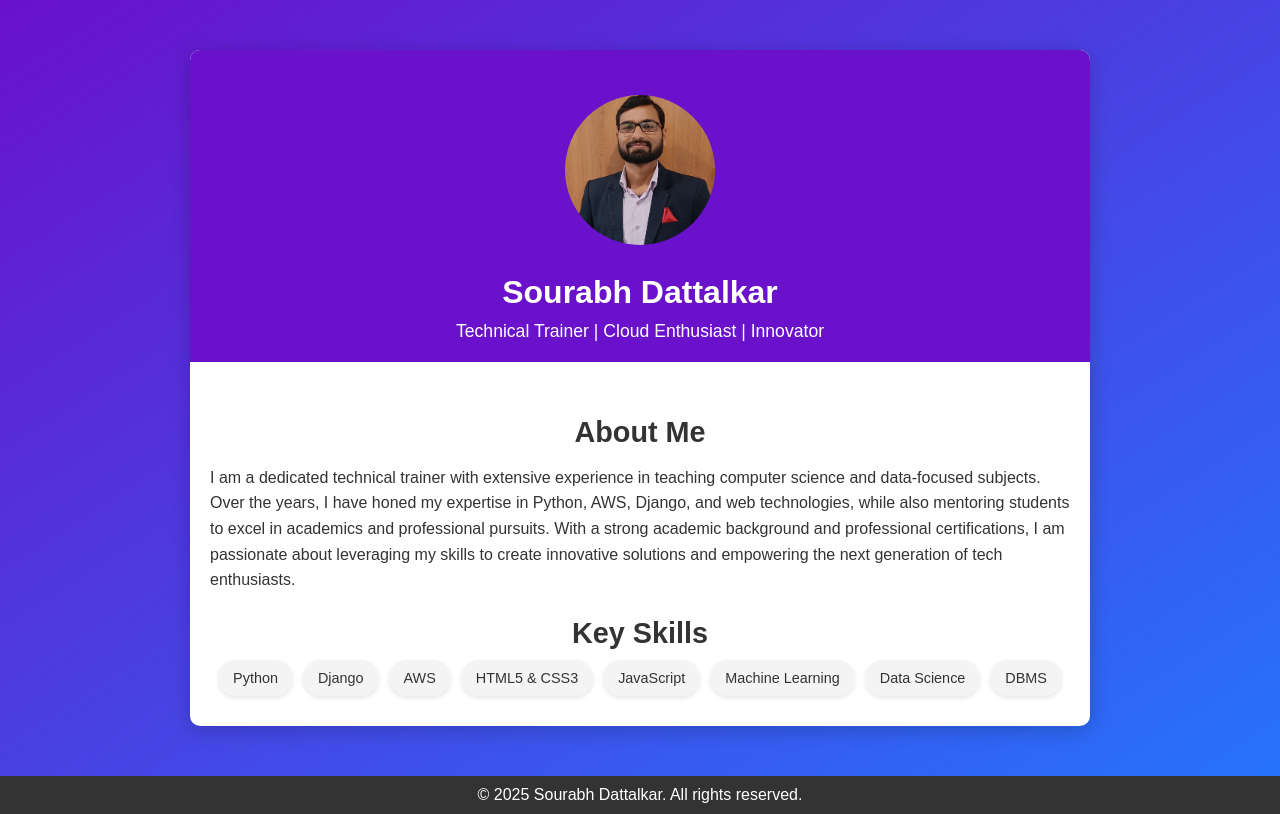
After one commit to sourabhdattalkar/pinaka-ai, a Django app: template ai_chat/templates/ai_chat/about.html in a window 1280 px wide. The commit adds this page. Run offline with Django 4.2, Linux system fonts and the light colour scheme; the template is opened without the code that fills it, so the values that code supplies are empty; parts of the project's set-up code (start-up, migrations or seed data) failed here and were passed over.

Commit message:
6th commit for AI with About us

```diff
--- /dev/null
+++ b/ai_chat/templates/ai_chat/about.html
@@ -0,0 +1,122 @@
+<!DOCTYPE html>
+<html lang="en">
+<head>
+    <meta charset="UTF-8">
+    <meta name="viewport" content="width=device-width, initial-scale=1.0">
+    <title>About Me - Sourabh Dattalkar</title>
+    <link rel="stylesheet" href="https://cdnjs.cloudflare.com/ajax/libs/font-awesome/6.0.0-beta3/css/all.min.css">
+    <style>
+        body {
+            font-family: 'Arial', sans-serif;
+            margin: 0;
+            padding: 0;
+            background: linear-gradient(to bottom right, #6a11cb, #2575fc);
+            color: #fff;
+        }
+
+        .container {
+            max-width: 900px;
+            margin: 50px auto;
+            background: #fff;
+            color: #333;
+            border-radius: 10px;
+            box-shadow: 0 4px 20px rgba(0, 0, 0, 0.2);
+            overflow: hidden;
+            text-align: center;
+        }
+
+        .profile-pic {
+            width: 150px;
+            height: 150px;
+            border-radius: 50%;
+            margin: 20px auto;
+            border: 5px solid #6a11cb;
+        }
+
+        .intro {
+            padding: 20px;
+            background: #6a11cb;
+            color: #fff;
+        }
+
+        .intro h1 {
+            margin: 0;
+            font-size: 2rem;
+        }
+
+        .intro p {
+            margin: 10px 0 0;
+            font-size: 1.1rem;
+        }
+
+        .content {
+            padding: 30px 20px;
+        }
+
+        .content h2 {
+            font-size: 1.8rem;
+            margin-bottom: 10px;
+        }
+
+        .content p {
+            font-size: 1rem;
+            line-height: 1.6;
+            text-align: left;
+        }
+
+        .skills {
+            display: flex;
+            flex-wrap: wrap;
+            justify-content: center;
+            gap: 10px;
+        }
+
+        .skill {
+            background: #f4f4f4;
+            color: #333;
+            padding: 10px 15px;
+            border-radius: 20px;
+            font-size: 0.9rem;
+            box-shadow: 0 2px 4px rgba(0, 0, 0, 0.1);
+        }
+
+        footer {
+            text-align: center;
+            padding: 10px;
+            background: #333;
+            color: #fff;
+            margin-top: 20px;
+        }
+    </style>
+</head>
+<body>
+    <div class="container">
+        <div class="intro">
+            <img src="profile.jpg" alt="Profile Picture" class="profile-pic">
+            <h1>Sourabh Dattalkar</h1>
+            <p>Technical Trainer | Cloud Enthusiast | Innovator</p>
+        </div>
+        <div class="content">
+            <h2>About Me</h2>
+            <p>
+                I am a dedicated technical trainer with extensive experience in teaching computer science and data-focused subjects. Over the years, I have honed my expertise in Python, AWS, Django, and web technologies, while also mentoring students to excel in academics and professional pursuits.
+                With a strong academic background and professional certifications, I am passionate about leveraging my skills to create innovative solutions and empowering the next generation of tech enthusiasts.
+            </p>
+            <h2>Key Skills</h2>
+            <div class="skills">
+                <div class="skill">Python</div>
+                <div class="skill">Django</div>
+                <div class="skill">AWS</div>
+                <div class="skill">HTML5 & CSS3</div>
+                <div class="skill">JavaScript</div>
+                <div class="skill">Machine Learning</div>
+                <div class="skill">Data Science</div>
+                <div class="skill">DBMS</div>
+            </div>
+        </div>
+    </div>
+    <footer>
+        © 2025 Sourabh Dattalkar. All rights reserved.
+    </footer>
+</body>
+</html>
--- a/ai_chat/templates/ai_chat/home.html
+++ b/ai_chat/templates/ai_chat/home.html
@@ -120,7 +120,7 @@
         </form>
 
         <footer>
-            © 2025 Pinaka AI. All rights reserved.
+            © 2025 Pinaka AI. All rights reserved. Design & Developed by <a href="{% url 'about' %}">Sourabh Dattalkar</a>
         </footer>
     </div>
 
--- a/ai_chat/urls.py
+++ b/ai_chat/urls.py
@@ -3,6 +3,6 @@ from . import views
 
 urlpatterns = [
     path('', views.home, name='home'),
-    path('set-api-key/', views.set_api_key, name='set_api_key'),
+    path('about/', views.about, name='about'),
     path('get-response/', views.get_response, name='get_response'),
 ]
--- a/ai_chat/views.py
+++ b/ai_chat/views.py
@@ -23,12 +23,13 @@ def save_api_key(key):
 
 def set_api_key(request):
     """Handle the API key input from the user."""
-    if request.method == "POST":
+'''    if request.method == "POST":
         api_key = request.POST.get('api_key')
         if api_key:
             save_api_key(api_key)
             return render(request, 'ai_chat/set_api_key.html', {'success': True})
-    return render(request, 'ai_chat/set_api_key.html')
+    '''
+    return render(request, 'ai_chat/about.html')
 
 @csrf_exempt  # Temporarily disable CSRF check for this view (for simplicity)
 def get_response(request):
```
Also changed, not shown: ai_chat/templates/ai_chat/profile.jpg (added).
